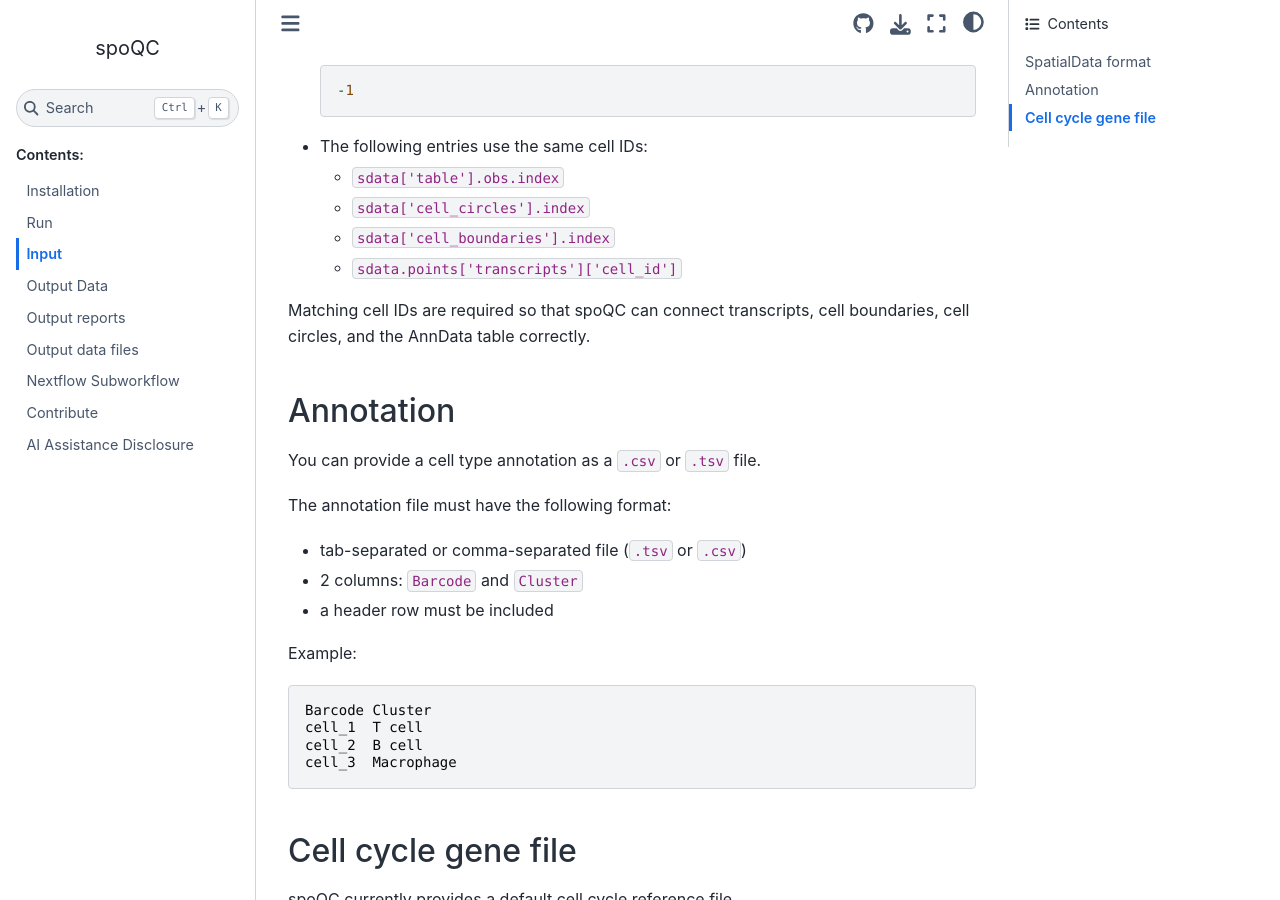
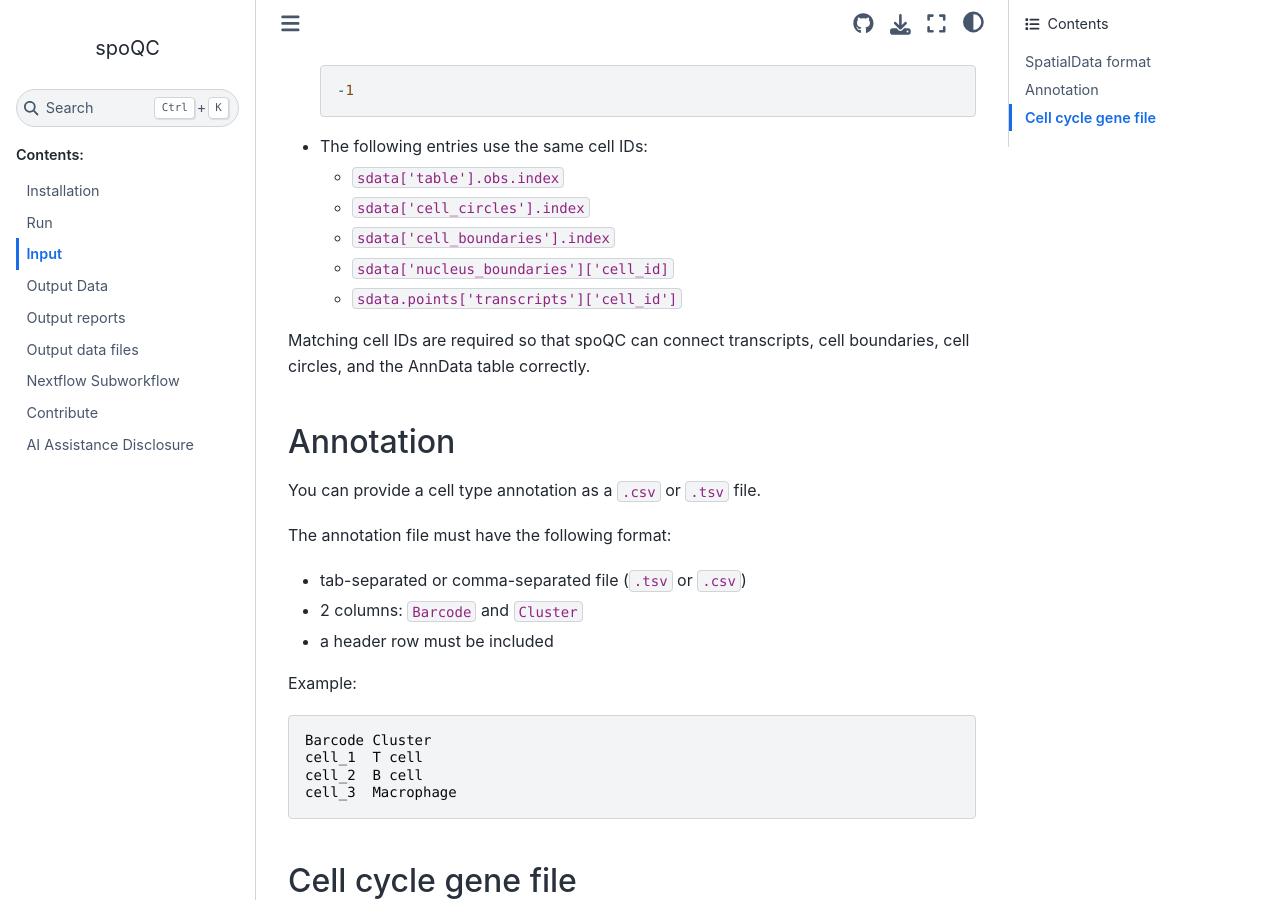
Before and after one commit to heylf/spoQC, a Sphinx documentation site: the page built from docs/source/input.md, in a window 1280 px wide and 900 px high, scrolled down 701 px. Built offline with Sphinx 7.4.7 and the Sphinx Book theme 1.1.4, drawn with Linux system fonts in a browser that asks for light colours.

Commit message:
changes to input.md

```diff
--- a/docs/source/input.md
+++ b/docs/source/input.md
@@ -39,6 +39,7 @@ with coordinate systems:
   - `sdata['table'].obs.index`
   - `sdata['cell_circles'].index`
   - `sdata['cell_boundaries'].index`
+  - `sdata['nucleus_boundaries']['cell_id]`
   - `sdata.points['transcripts']['cell_id']`
 
 Matching cell IDs are required so that spoQC can connect transcripts, cell boundaries, cell circles, and the AnnData table correctly.
```
